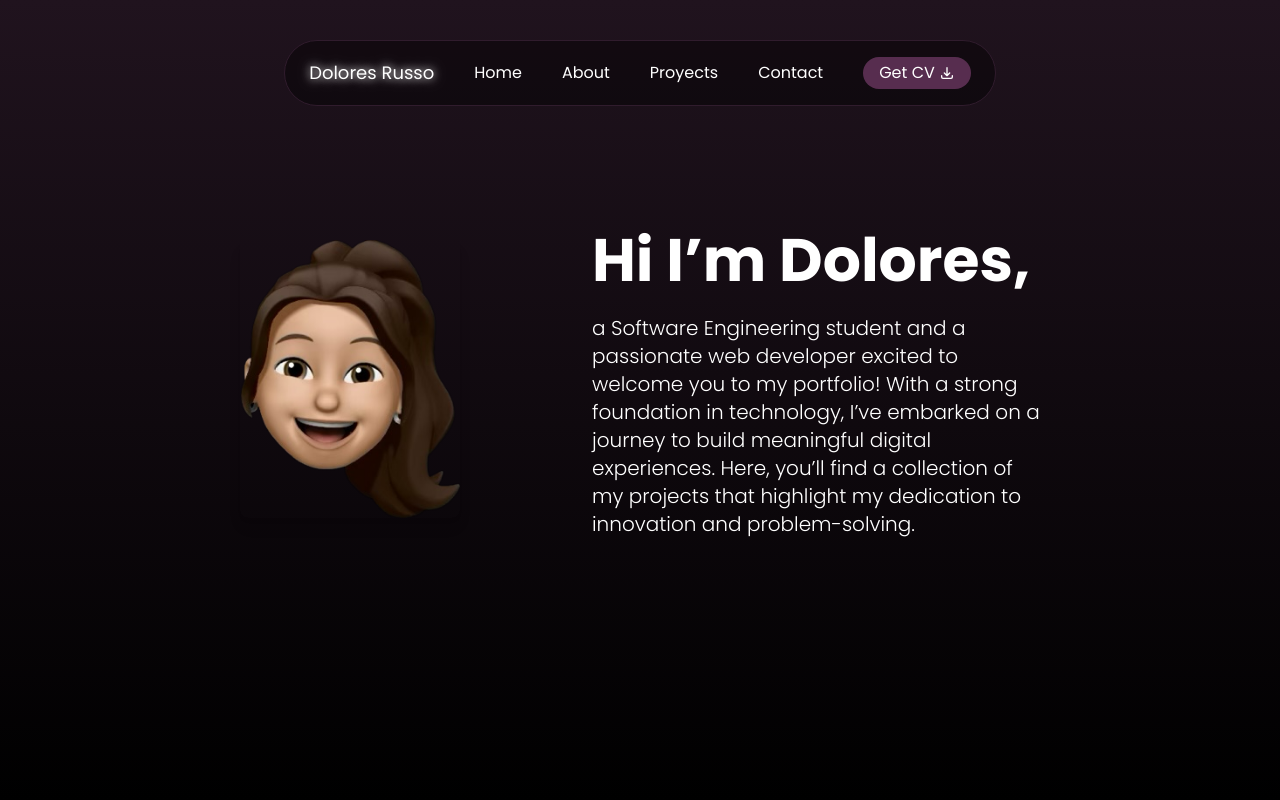
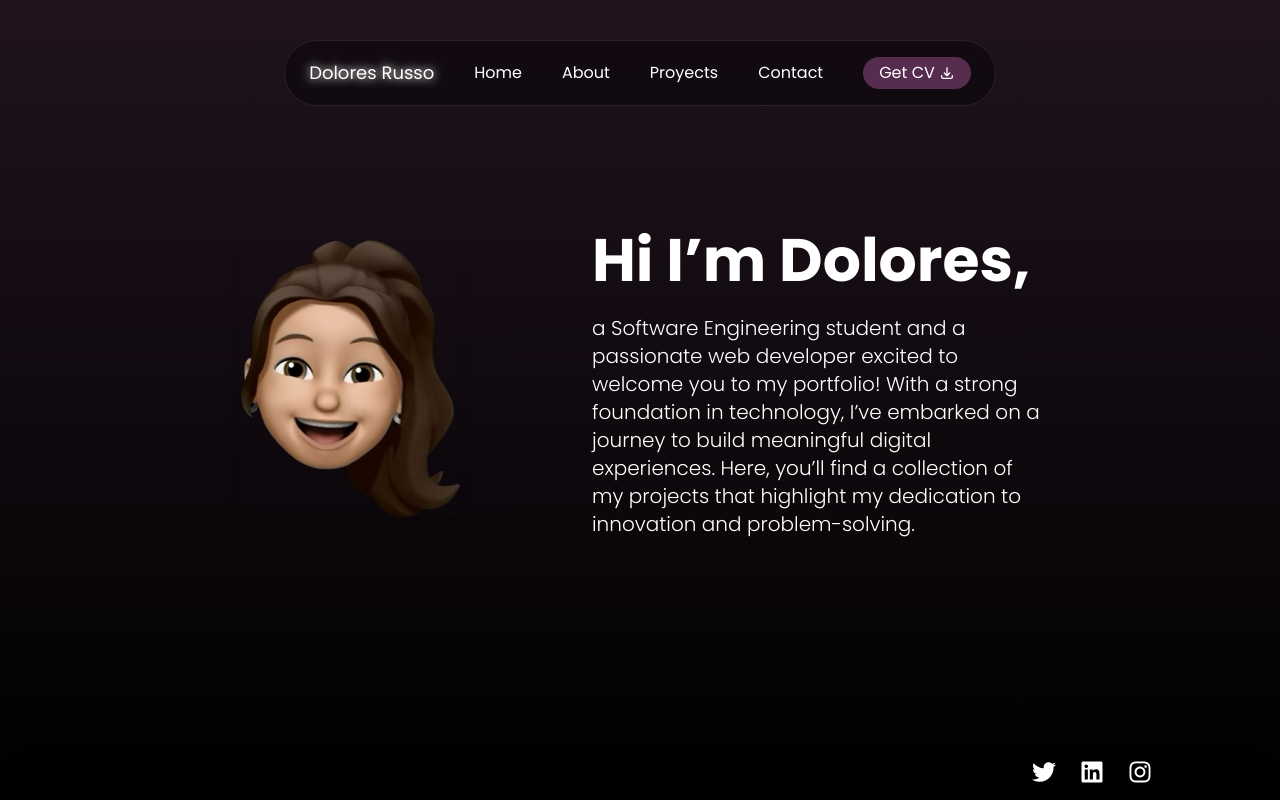
Before and after one commit to dolorusso/portfolio, a Next.js app: page / in a window 1280 px wide. Shown: the top 800 px of the page. Built offline with nearby package versions, Linux system fonts and the light colour scheme.

Commit message:
footer solo con links estatico

```diff
--- a/components/Footer.js
+++ b/components/Footer.js
@@ -4,21 +4,13 @@ import { FaTwitter, FaLinkedin, FaInstagram } from 'react-icons/fa';
 
 export default function Footer() {
   return (
-    <footer className="pt-28 pb-12 bg-black text-white">
-      <div className="max-w-7xl mx-auto px-4 text-center">
-        <motion.p
-          initial={{ opacity: 0 }}
-          whileInView={{ opacity: 1 }}
-          transition={{ duration: 0.8 }}
-          className="mb-4"
-        >
-          DMR - Transformamos tus ideas
-        </motion.p>
-        <div className="flex justify-center space-x-6">
+    <footer className="fixed bottom-0 w-full pt-4 pb-4 bg-transparent backdrop-blur-md text-white z-10">
+      <div className="w-full flex justify-end pr-32">
+        <div className="flex justify-end space-x-6">
           {[
-            { icon: FaTwitter, href: '#' },
+            { icon: FaTwitter, href: 'https://x.com/dolorusso1' },
             { icon: FaLinkedin, href: '#' },
-            { icon: FaInstagram, href: '#' },
+            { icon: FaInstagram, href: 'https://www.instagram.com/dolo_russo/' },
           ].map((social, index) => (
             <motion.a
               key={index}
@@ -26,7 +18,7 @@ export default function Footer() {
               initial={{ opacity: 0 }}
               whileInView={{ opacity: 1 }}
               transition={{ duration: 0.5, delay: index * 0.2 }}
-              className="text-white hover:text-[#5c3654ea]"
+              className="text-white hover:text-[#8f5283ea]"
             >
               <social.icon className="w-6 h-6" />
             </motion.a>
```
